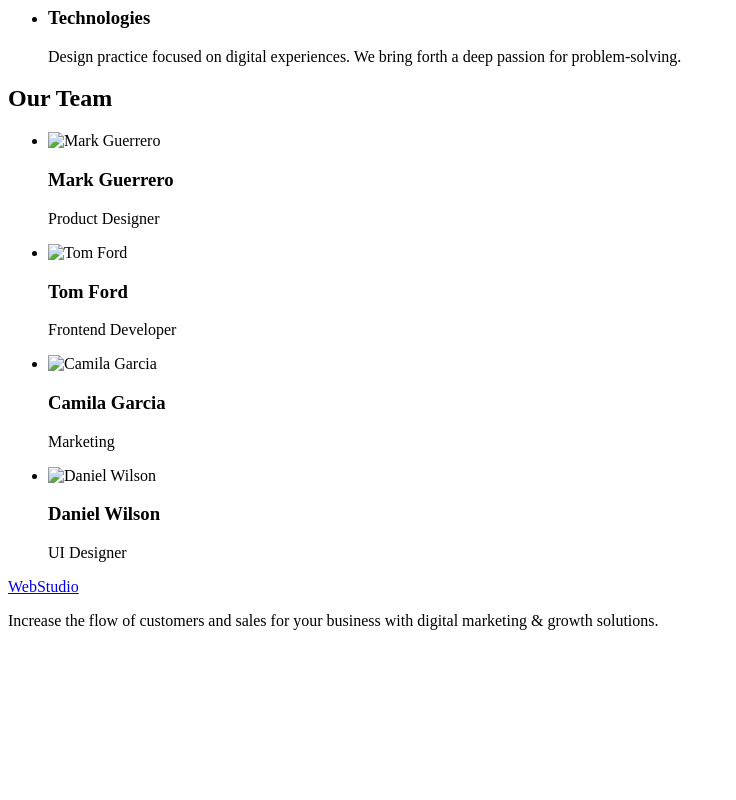
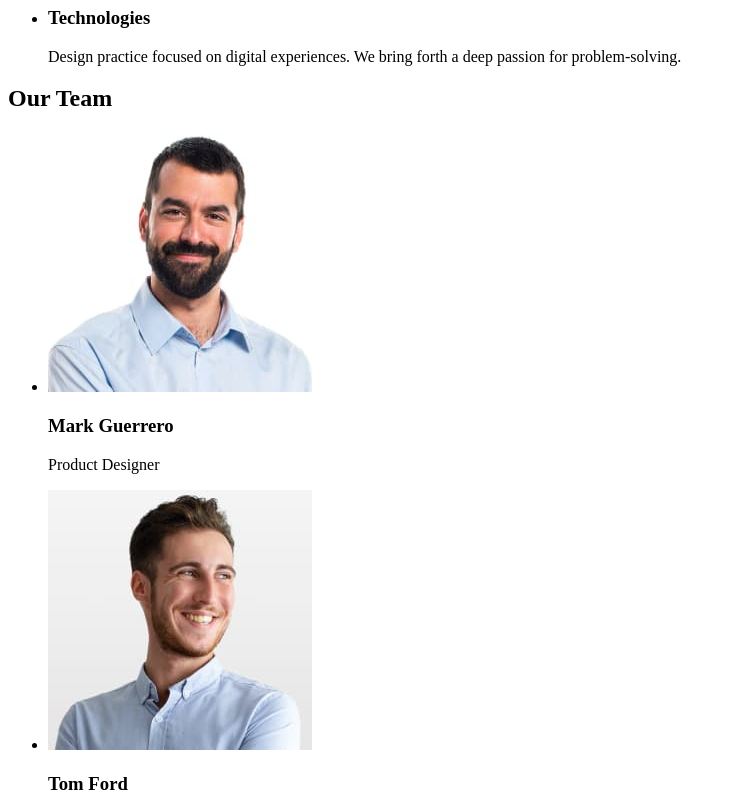
Before and after one commit to SergeiAntonenko/goit-markup-hw-01, a plain HTML site: page index.html in a window 1280 px wide. Shown: the part 480-1280 px from the top of the page, without its empty margins (0-736 px from the left). Before the commit the page ends 1126 px from the top, so only its background shows below. Drawn offline with Linux system fonts and the light colour scheme; the site is published under a folder, as on GitHub Pages, so addresses that start at the root find nothing.

Commit message:
fix review

```diff
--- a/index.html
+++ b/index.html
@@ -8,17 +8,19 @@
   <body>
     <header>
       <nav>
-        <a href="/"><span>Web</span>Studio</a>
+        <a href="/">WebStudio</a>
         <ul>
           <li><a href="#">Studio</a></li>
           <li><a href="#">Portfolio</a></li>
           <li><a href="#">Contacts</a></li>
         </ul>
       </nav>
+      <address>
         <ul>
           <li><a href="mailto:info@devstudio.com">info@devstudio.com</a></li>
           <li><a href="tel:+110001111111">+11 (000) 111-11-11</a></li>
         </ul>
+      </address>
     </header>
     <main>
       <section>
@@ -63,7 +65,7 @@
         <ul>
           <li>
             <img
-              src="/images/mark_guerrero.jpg"
+              src="./images/mark_guerrero.jpg"
               alt="Mark Guerrero"
               width="264"
               height="260"
@@ -73,7 +75,7 @@
           </li>
           <li>
             <img
-              src="/images/tom_ford.jpg"
+              src="./images/tom_ford.jpg"
               alt="Tom Ford"
               width="264"
               height="260"
@@ -83,7 +85,7 @@
           </li>
           <li>
             <img
-              src="/images/camila_garcia.jpg"
+              src="./images/camila_garcia.jpg"
               alt="Camila Garcia"
               width="264"
               height="260"
@@ -93,7 +95,7 @@
           </li>
           <li>
             <img
-              src="/images/daniel_wilson.jpg"
+              src="./images/daniel_wilson.jpg"
               alt="Daniel Wilson"
               width="264"
               height="260"
@@ -105,13 +107,11 @@
       </section>
     </main>
     <footer>
-      <section>
-        <a href="/"><span>Web</span>Studio</a>
+      <a href="./index.html">WebStudio</a>
       <p>
-          Increase the flow of customers and sales for your business with
-          digital marketing & growth solutions.
+        Increase the flow of customers and sales for your business with digital
+        marketing & growth solutions.
       </p>
-      </section>
     </footer>
   </body>
 </html>
```
Lines whose indentation alone changed are shown as unchanged.
